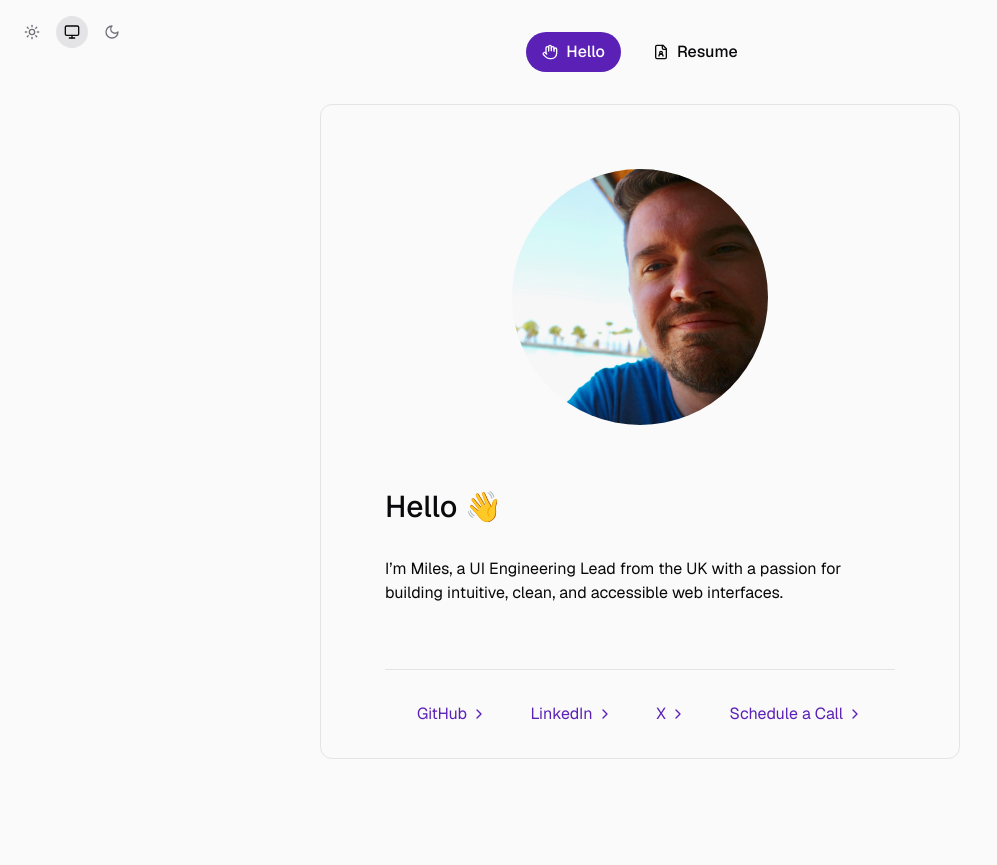
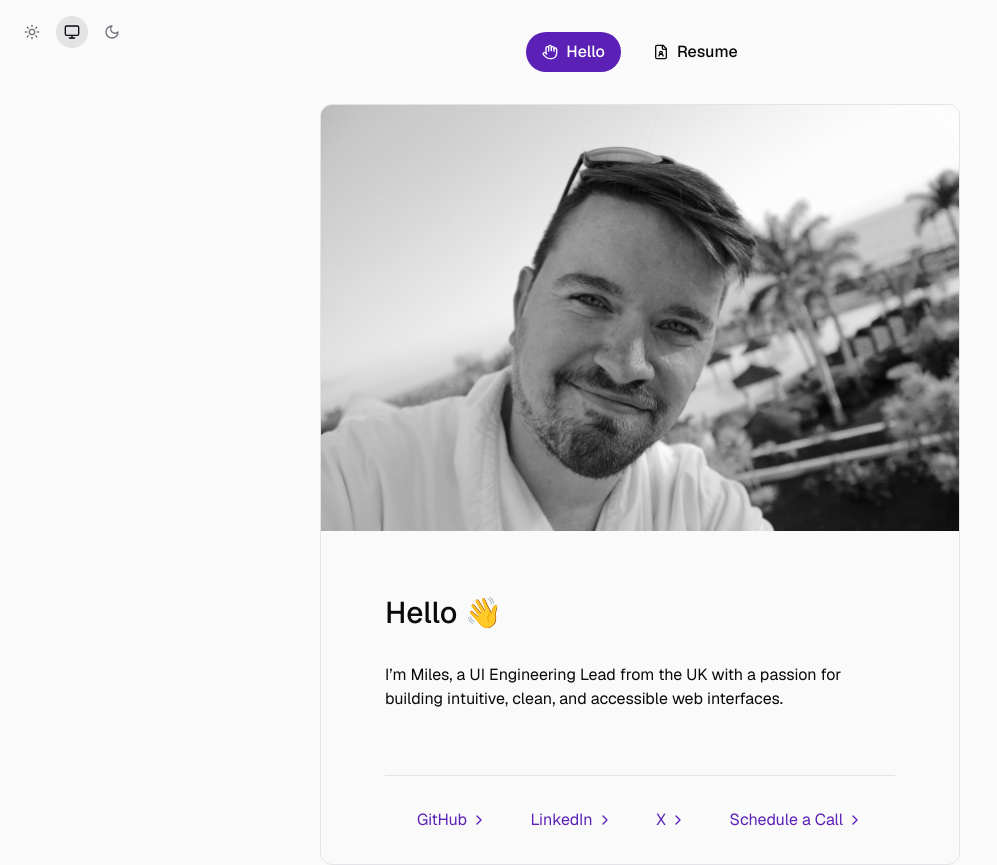
Before and after one commit to mwheelersmith/site, a Next.js app: page / in a window 1280 px wide. Shown: the whole page, without its empty margins (0-997 px from the left). Before the commit the page ends 800 px from the top, so only its background shows below. Built offline with nearby package versions, Linux system fonts and the light colour scheme.

Commit message:
Update profile picture

```diff
--- a/app/page.tsx
+++ b/app/page.tsx
@@ -6,16 +6,17 @@ import { LinksListItem } from "@/components/links-list-item";
 
 export default function Home() {
   return (
-    <main className="mx-auto flex flex-col md:w-[640px]">
-      <div className="flex flex-col gap-16 rounded-xl border-zinc-200 p-16 pb-8 md:border dark:border-zinc-800">
+    <main className="mx-2 flex flex-col md:mx-auto md:w-[640px]">
+      <div className="flex flex-col gap-16 overflow-hidden rounded-xl border-zinc-200 pb-8 md:border dark:border-zinc-800">
         <Image
-          className="self-center rounded-full"
-          src="/miles-avatar.jpg"
-          width={256}
-          height={256}
+          className="self-center rounded-xl md:rounded-none"
+          src="/miles-banner.jpg"
+          width={640}
+          height={427}
           alt="Miles smiling by a sunlit swimming pool."
         />
 
+        <div className="flex flex-col gap-16 px-8 sm:px-16">
           <Hello />
 
           <LinksList>
@@ -31,6 +32,7 @@ export default function Home() {
             </LinksListItem>
           </LinksList>
         </div>
+      </div>
     </main>
   );
 }
```
Also changed, not shown: public/miles-banner.jpg (added). Lines whose indentation alone changed are shown as unchanged.
